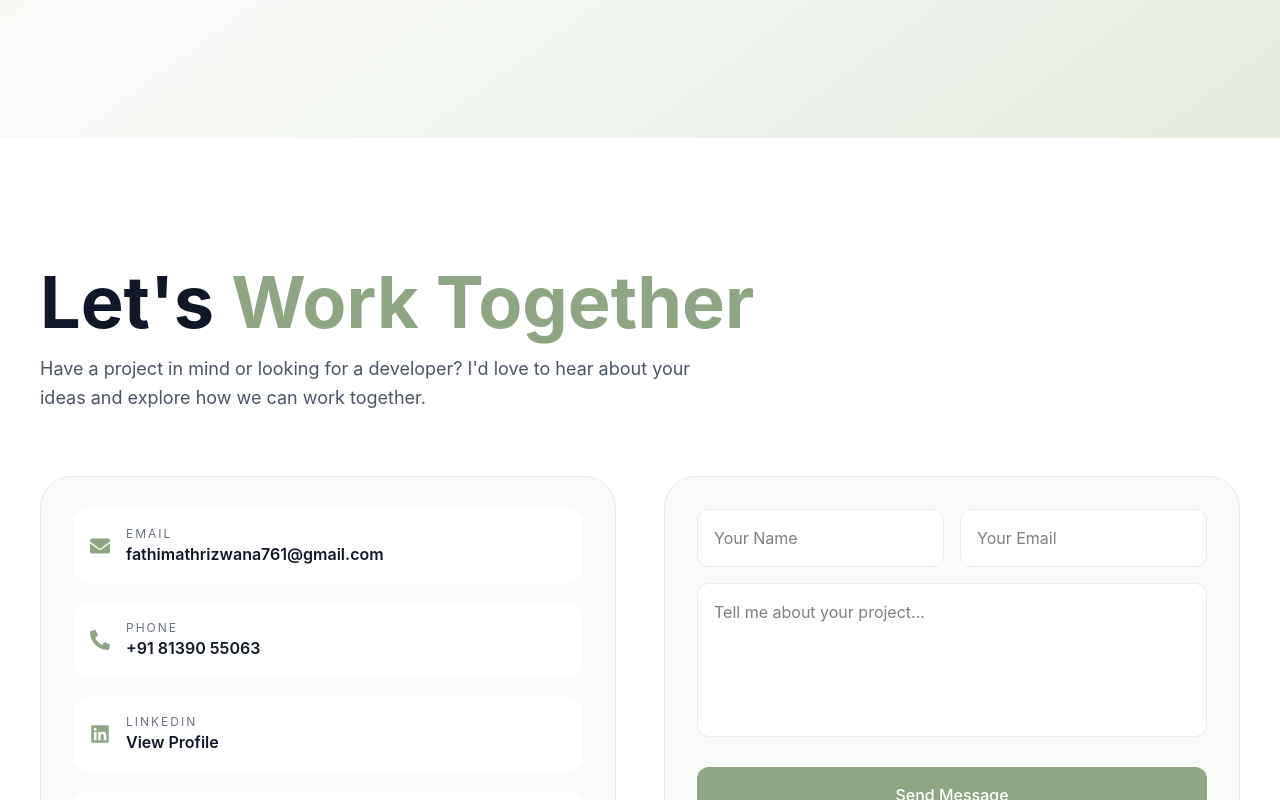
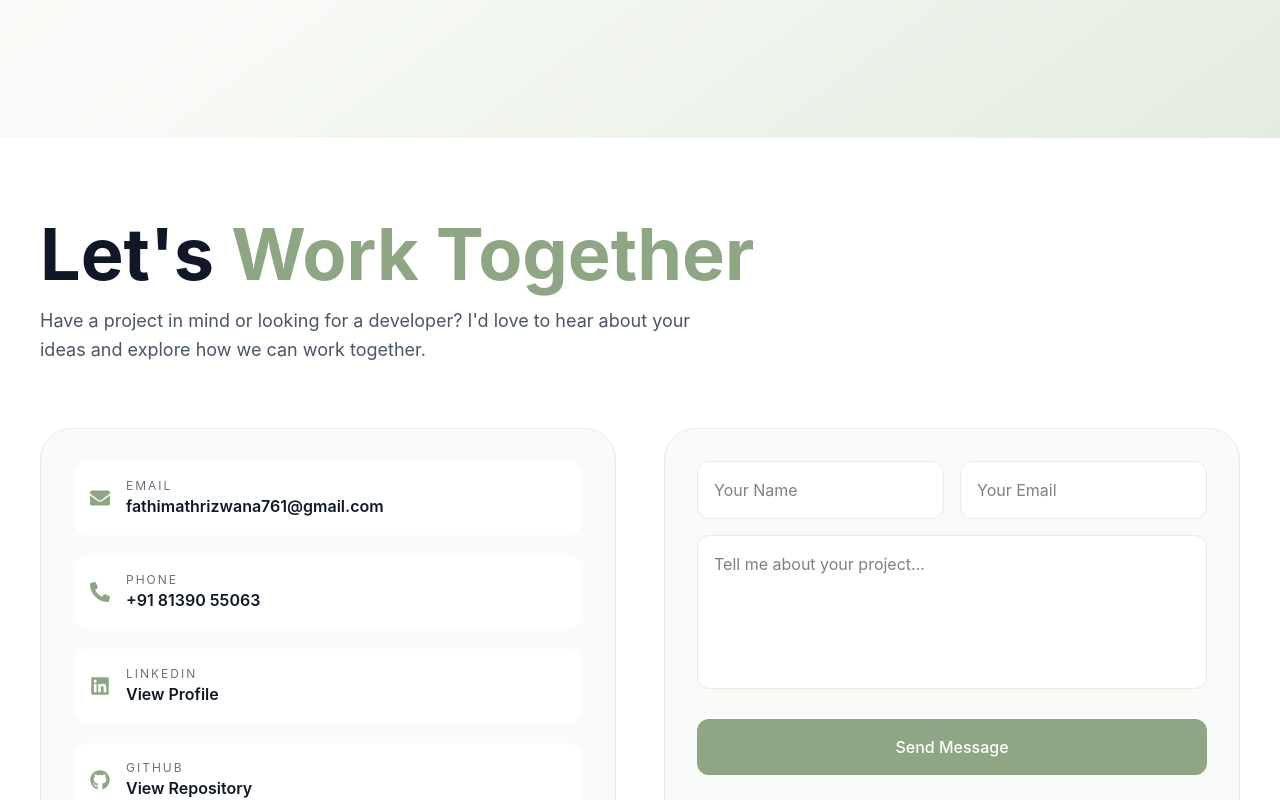
Before and after one commit to rizwana25/portfolio, a React (Vite) app: page / in a window 1280 px wide. Shown: the part 5200-6000 px from the top of the page. Built offline with nearby package versions, Linux system fonts and the light colour scheme.

Commit message:
Added projects section

```diff
--- a/src/components/Contact.jsx
+++ b/src/components/Contact.jsx
@@ -10,7 +10,7 @@ function Contact() {
   return (
     <section
       id="contact"
-      className="py-24 md:py-32 bg-white"
+      className="py-14 md:py-20 bg-white"
     >
       <div className="max-w-7xl mx-auto px-6 md:px-10">
 
```
